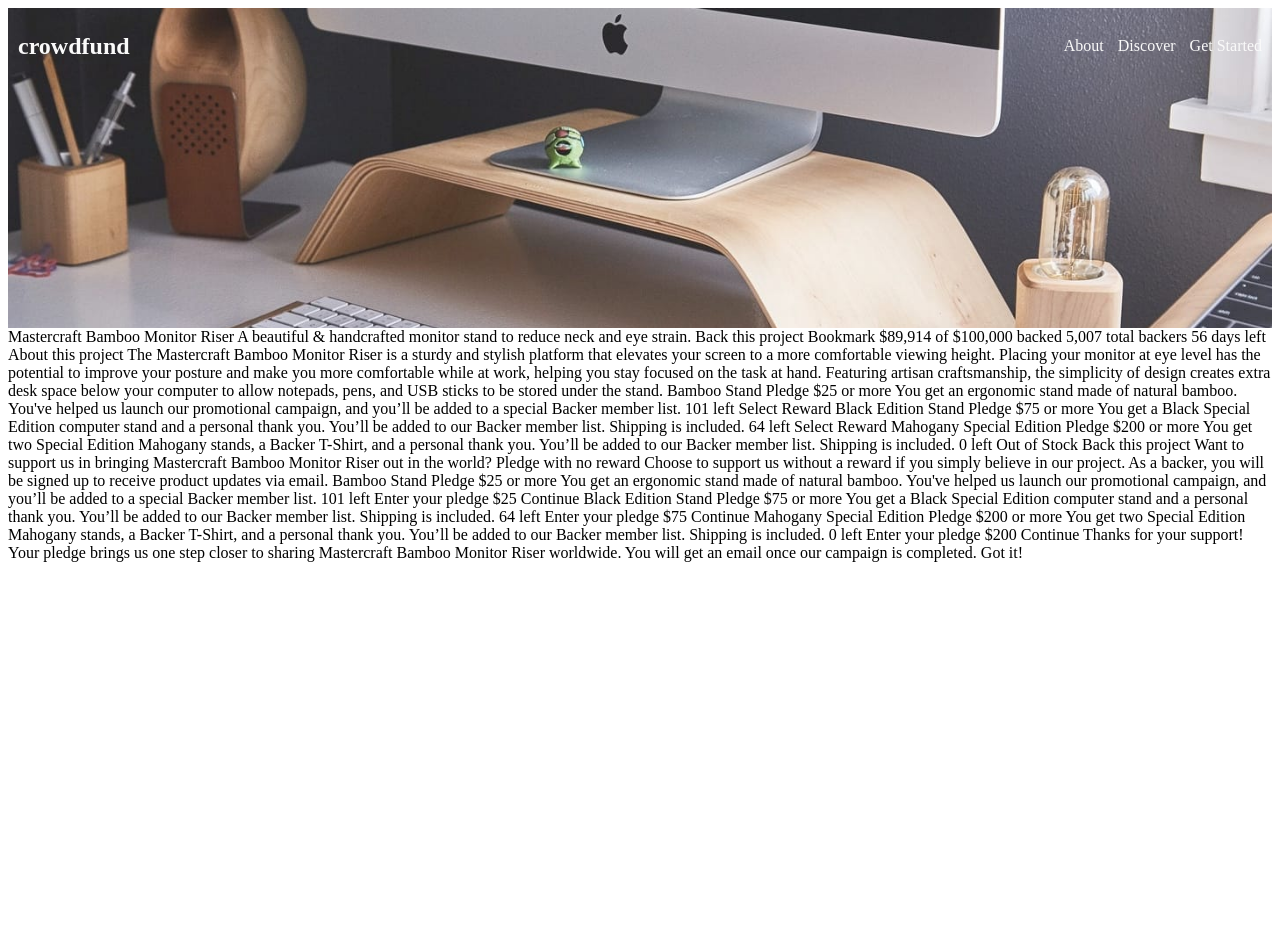
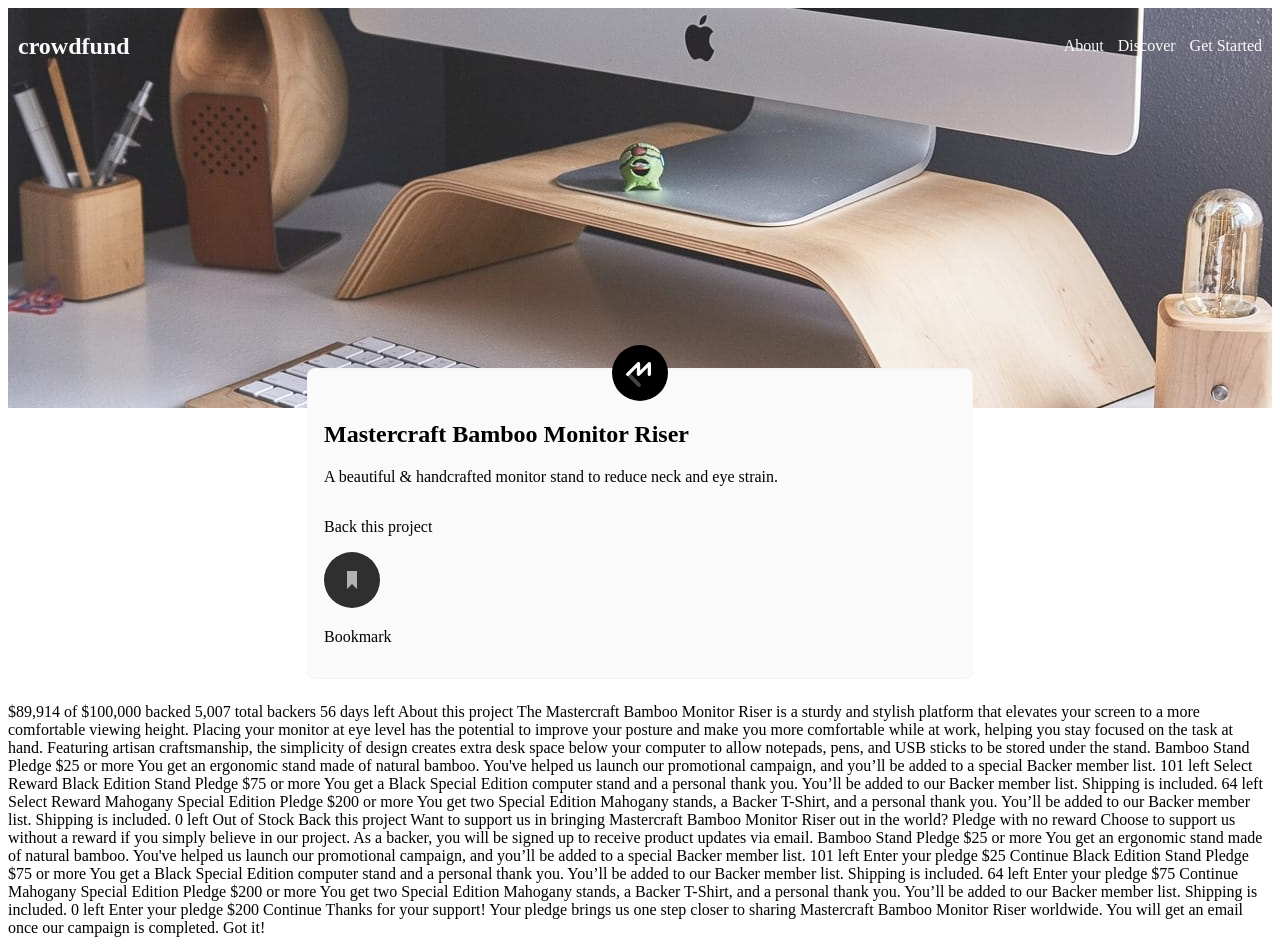
Before and after one commit to mercymugambi/CrowdFunding-Frontend-Mentoship-Challenge, a plain HTML site: page index.html in a window 1280 px wide. Before the commit the page ends 800 px from the top, so only its background shows below. Drawn offline with Linux system fonts and the light colour scheme.

Commit message:
content section updated

```diff
--- a/css/media.css
+++ b/css/media.css
@@ -1,6 +1,10 @@
 @media all and (max-width: 375px){
-
-    .container{
+    header{
+        background-image: url("/images/image-hero-mobile.jpg");
+        background-size: cover;
+        width: 100%;
+        height: 40vh;
+    }.container{
         flex-direction: column;
         align-items: flex-start;
     }
@@ -24,16 +28,6 @@
     .nav-toggle{
         display: block;
     }
-
-   /* .nav-toggle.active .bar:nth-child(2){
-        opacity: 0;
-    }
-    .nav-toggle.active .bar:nth-child(1){
-        transform: translateY(8px) rotate(45deg);
-    }
-    .nav-toggle.active .bar:nth-child(3){
-        transform: translateY(-8px) rotate(-45deg);
-    }*/
     hr{
         display: block;
         color: #fafafafa;
--- a/css/style.css
+++ b/css/style.css
@@ -4,8 +4,10 @@
 header{
     background-image: url("/images/image-hero-desktop.jpg");
     background-size: cover;
+    background-repeat: no-repeat;
     width: 100%;
-    height: 40vh;
+    height: 50vh;
+    max-width: 1600px;
 }
 .container{
     display: flex;
@@ -29,15 +31,6 @@ header{
     right: 15px;
 }
 
-/*.bar{
-    display: block;
-    width: 25px;
-    height: 3px;
-    margin: 5px auto;
-    -webkit-transition: all 0.3s ease-in-out;
-    transition: all 0.3s ease-in-out;
-    background-color: #fafafa;
-}*/
 hr{
     display: none;
 }
@@ -58,4 +51,31 @@ li a{
 }
 .hidden{
     display: none;
-    }
+}
+
+/*---Main Content section1--*/
+
+.mainContent{
+    margin: auto;
+    margin-top: -40px;
+    max-width: 800px;
+    width: 50%;
+    display: flex;
+    flex-direction: column;
+    background-color: #fafafa;
+    border: 1px solid #f5f5f5;
+	padding: 1rem;
+	margin-bottom: 1.5rem;
+	border-radius: 0.5rem;
+}
+.mainContent .topIcon{
+    display: flex;
+    justify-content: center;
+    z-index: 100;
+    margin-top: -40px;
+}
+.mainContent-top h2{
+    color: black;
+    align-items: center;
+
+}
--- a/index.html
+++ b/index.html
@@ -22,10 +22,6 @@
         <div class="nav-toggle"id="navToggle">
         <img id="hamburger" class="navIcon" src="/images/icon-hamburger.svg" alt="hamburger">
         <img class="navIcon hidden" src="/images/icon-close-menu.svg" alt="close">
-
-        <!--<span class="bar"></span>
-        <span class="bar"></span>
-        <span class="bar"></span>-->
         </div>
       </div>
       <nav >
@@ -40,14 +36,30 @@
     </div>
   </header>
 
+  <!--------------------------Main Section----------------------------->
+<main>
+<div class="content-section">
+  <div class="mainContent">
+    <div class="topIcon">
+      <img src="/images/logo-mastercraft.svg" alt="mastercraftlogo"/>
+    </div>
+    <div class="mainContent-top">
+      <h2>Mastercraft Bamboo Monitor Riser</h2>
+      <p>A beautiful & handcrafted monitor stand to reduce neck and eye strain.</p>
+    </div>
+    <div class="mainContent-bottom" id="backproject">
+      <p>Back this project<P>
+    </div>
+    <div class="bookmark">
+      <img src="/images/icon-bookmark.svg">
+      <p>Bookmark</p>
+    </div>
+  </div>
+</div>
 
-  Mastercraft Bamboo Monitor Riser
-  A beautiful & handcrafted monitor stand to reduce neck and eye strain.
+</main>
 
-  Back this project
-  Bookmark
-
-  $89,914 of $100,000 backed
+    $89,914 of $100,000 backed
   5,007 total backers
   56 days left
 
```
